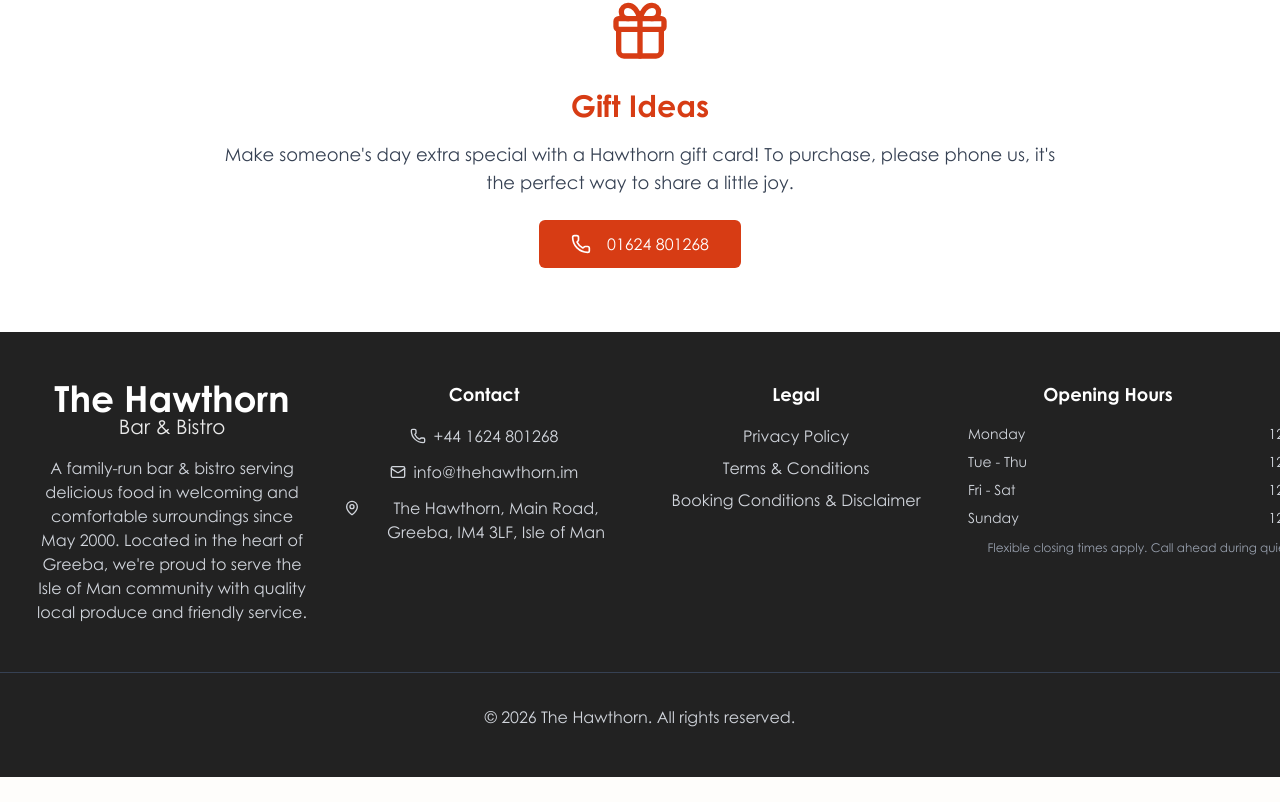
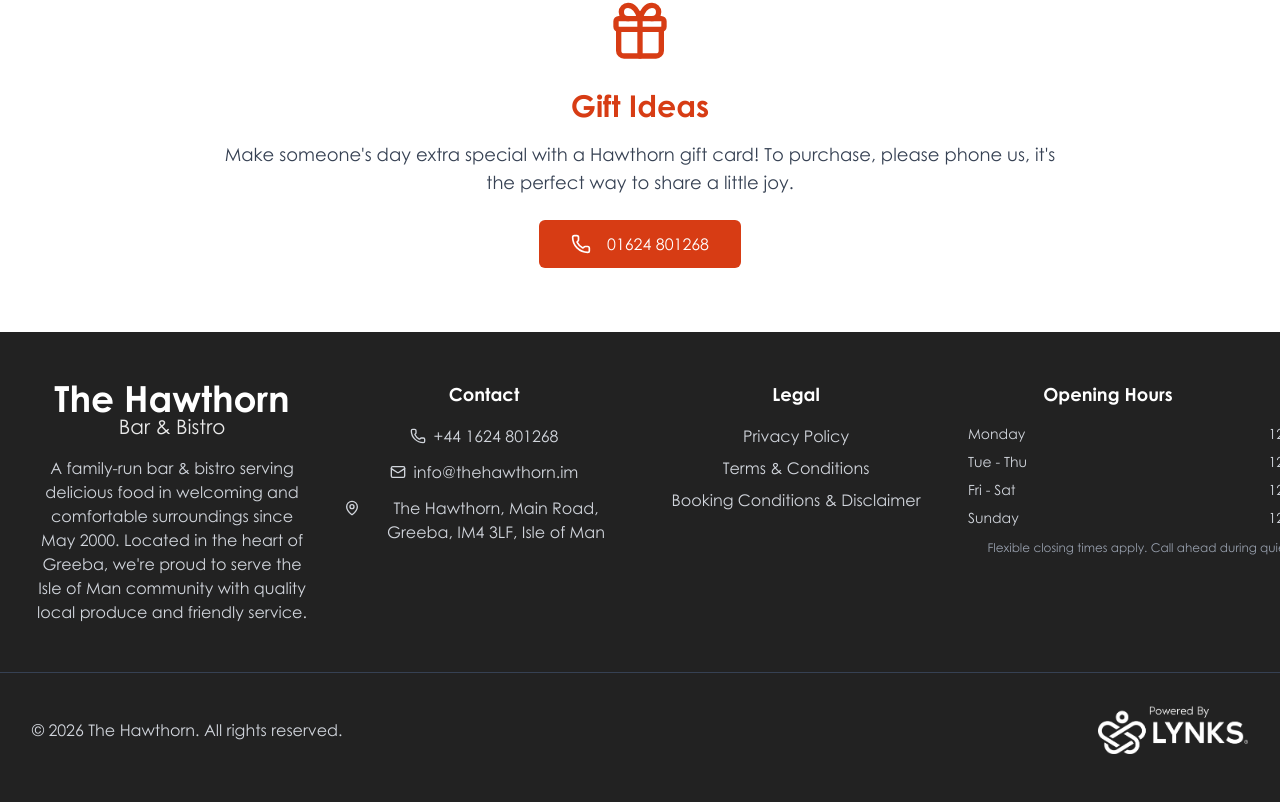
Before and after one commit to LYNKSPortal/thehawthorn-isleofman, a Next.js app: page / in a window 1280 px wide. Shown: the part 3108-3910 px from the top of the page. Before the commit the page ends 3885 px from the top, so only its background shows below. Built offline with nearby package versions, Linux system fonts and the light colour scheme.

Commit message:
Add copyright and LYNKS logo to footer

```diff
--- a/components/footer.tsx
+++ b/components/footer.tsx
@@ -1,4 +1,5 @@
 import Link from "next/link"
+import Image from "next/image"
 import { Phone, Mail, MapPin, Clock } from "lucide-react"
 
 export function Footer() {
@@ -75,8 +76,17 @@ export function Footer() {
           </div>
         </div>
 
-        <div className="border-t border-gray-700 mt-8 pt-8 text-center text-gray-300 px-4 sm:px-6 lg:px-8">
-          <p>&copy; {new Date().getFullYear()} The Hawthorn. All rights reserved.</p>
+        <div className="border-t border-gray-700 mt-8 pt-8 px-4 sm:px-6 lg:px-8">
+          <div className="flex flex-col md:flex-row justify-between items-center gap-4">
+            <p className="text-gray-300">&copy; 2026 The Hawthorn. All rights reserved.</p>
+            <Image
+              src="/powered-by-lynks.png"
+              alt="Powered by LYNKS"
+              width={150}
+              height={50}
+              style={{ width: '150px', height: 'auto' }}
+            />
+          </div>
         </div>
       </div>
     </footer>
```
Also changed, not shown: public/powered-by-lynks.png (added).
